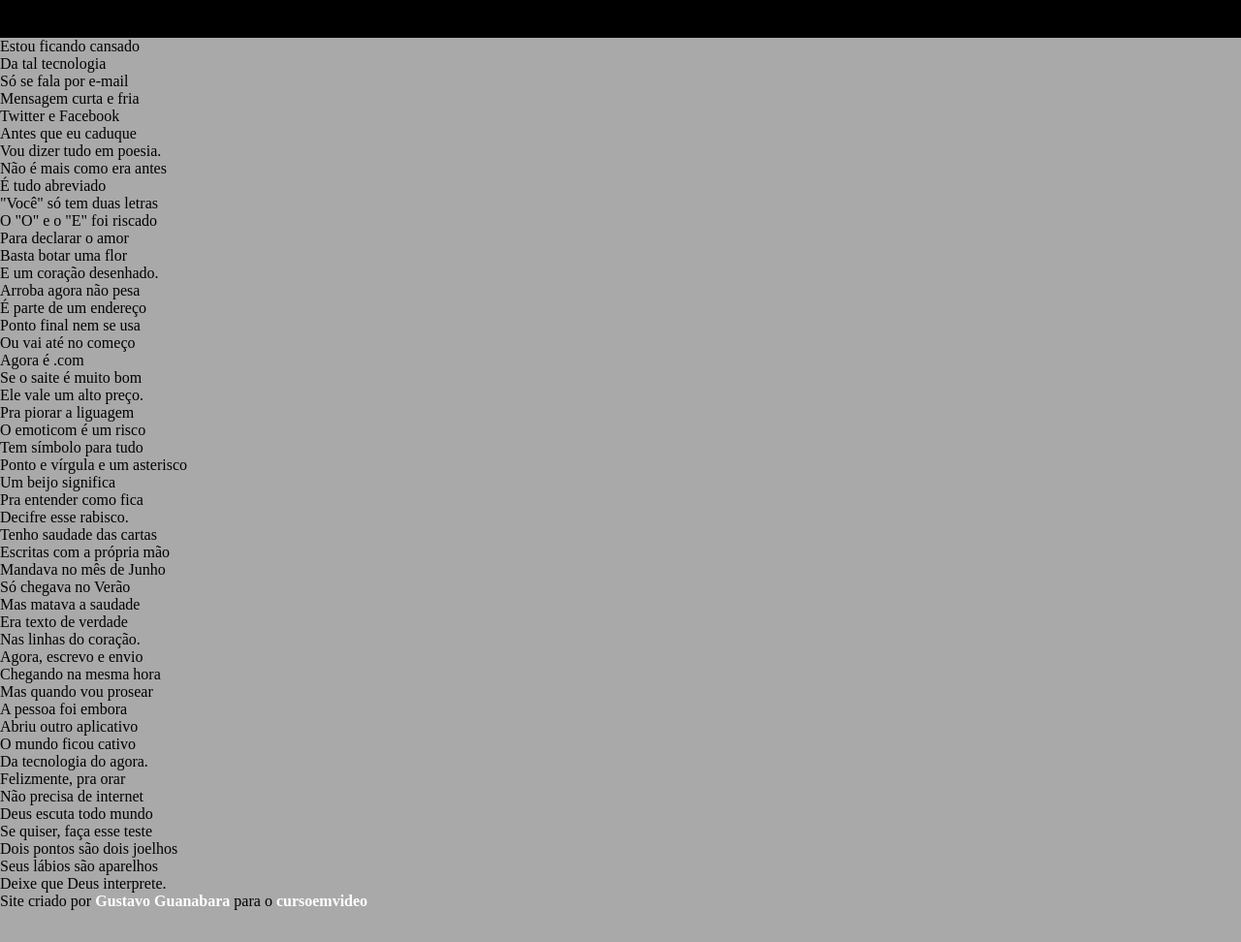
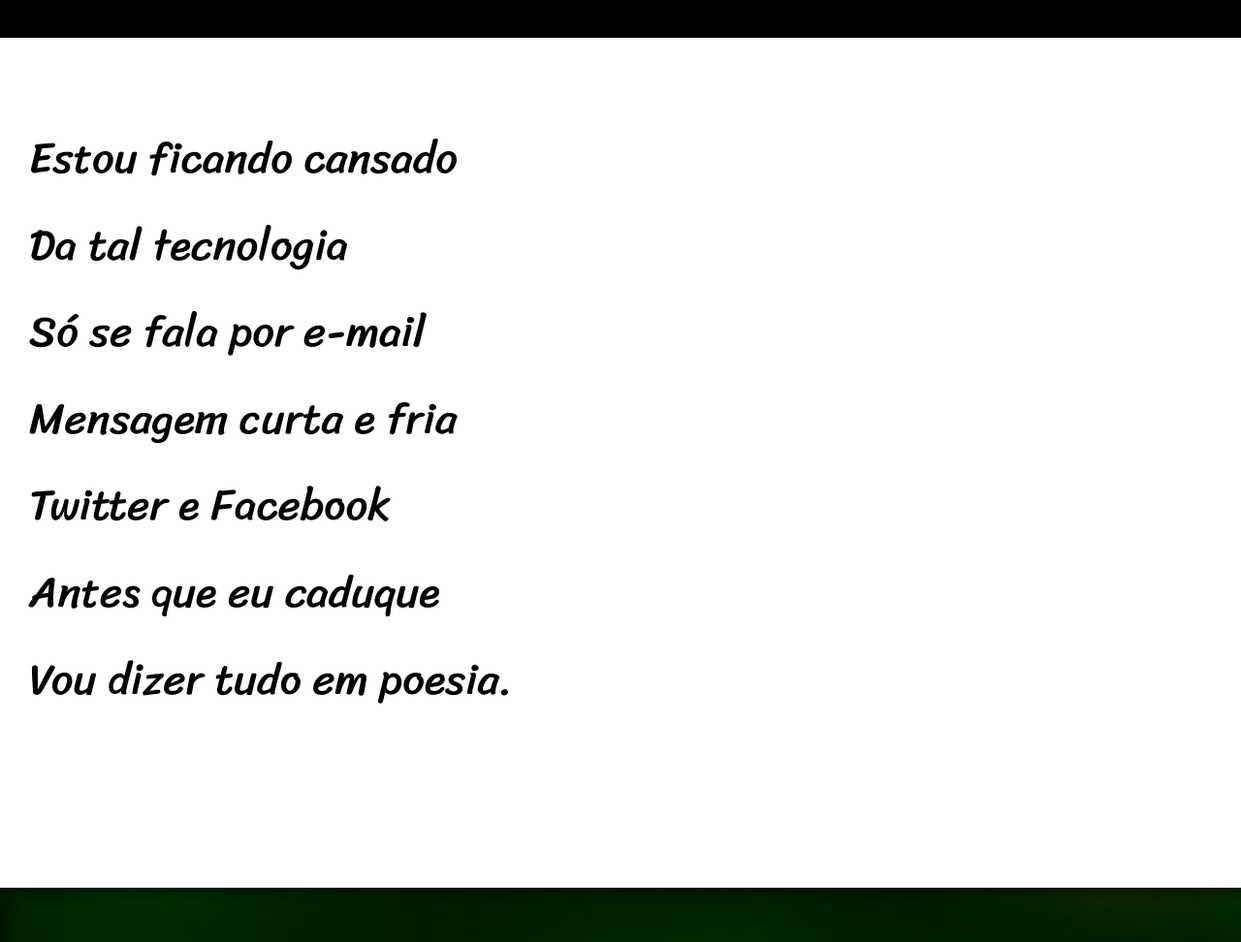
Before and after one commit to larimenezes/html-css-1, a plain HTML site: page desafios/d012/index.html in a window 1280 px wide. Shown: the part 211-1183 px from the top of the page at 97% size. Before the commit the page ends 1150 px from the top, so only its background shows below. Drawn offline with Linux system fonts and the light colour scheme.

Commit message:
atualizar

```diff
--- a/desafios/d012/estilo/style.css
+++ b/desafios/d012/estilo/style.css
@@ -3,6 +3,12 @@
 @import url('https://fonts.googleapis.com/css2?family=Passion+One:wght@700&display=swap');
 
 @import url('https://fonts.googleapis.com/css2?family=Sriracha&display=swap');
+
+:root {
+    --fonte1: Verdana, Geneva, Tahoma, Sans-serif;
+    --fonte2: 'Passion One', cursive;
+    --fonte3: 'Sriracha', cursive;
+}
 
 * {
     padding: 0px;
@@ -12,26 +18,28 @@
 html, body {
     min-height: 100vh;
     background-color: darkgray;
+    font-family: var(--fonte1);
 }
 
 header {
     background-color: black;
     height: 250px;
     text-align: center;
+    font-family: var(--fonte2);
 }
 
 header > h1 {
     color: white;
     padding-top: 50px;
     font-variant: small-caps;
-    font-size: 5em;
-    font-family: 'Passion One', 'cursive';
+    font-size: 10vw;
+
 }
 
 header > p {
     color: white;
     padding-bottom: 50px;
-    font-family: Verdana, Geneva, Tahoma, sans-serif;
+
 }
 
 header a, footer a {
@@ -40,6 +48,57 @@ header a, footer a {
     font-weight: bolder;
 }
 
-a:hover {
+header a:hover, footer a:hover {
     text-decoration: underline;
 }
+
+section {
+    padding-top: 10vh;
+    padding-bottom: 10vh;
+    line-height: 2em;
+    padding-left: 30px;
+    font-family: var(--fonte3);
+    font-size: 3.5vw;
+}
+
+section > p {
+    padding-bottom: 2em;
+}
+
+section.normal {
+    background-color: white;
+    color: black;
+}
+
+section.imagem {
+    background-color: rgb(10, 10, 10);
+    color: white;
+    box-shadow: inset 6px 6px 13px 0px rgba(0, 0, 0, 0.386);
+    background-size: cover;
+    background-attachment: fixed;
+}
+
+section.imagem > p {
+    display: inline-block;
+    padding: 5px;
+    background-color: rgba(0, 0, 0, 0.315);
+    text-shadow: 1px 1px 0px black;
+}
+
+section#img01 {
+    background-image: url('../imagens/background001.jpg');
+    background-position: right center;
+
+}
+
+section#img02 {
+    background-image: url('../imagens/background002.jpg');
+
+}
+
+footer {
+    background-color: black;
+    text-align: center;
+    color: white;
+    padding: 10px;
+}
--- a/desafios/d012/index.html
+++ b/desafios/d012/index.html
@@ -28,7 +28,7 @@
     </section>
 
 
-    <section class="imagem">
+    <section class="imagem" id="img01">
         <p>
             Não é mais como era antes <br>
             É tudo abreviado <br>
@@ -62,7 +62,7 @@
         </p>
     </section>
 
-    <section class="imagem">
+    <section class="imagem" id="img02">
         <p>
             Tenho saudade das cartas <br>
             Escritas com a própria mão <br>
```
